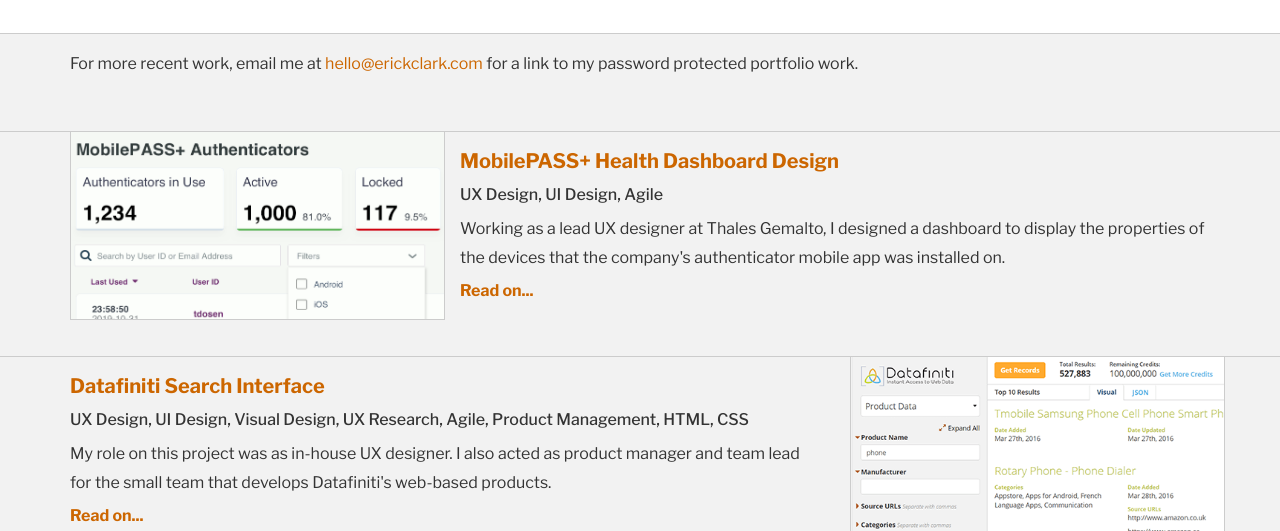
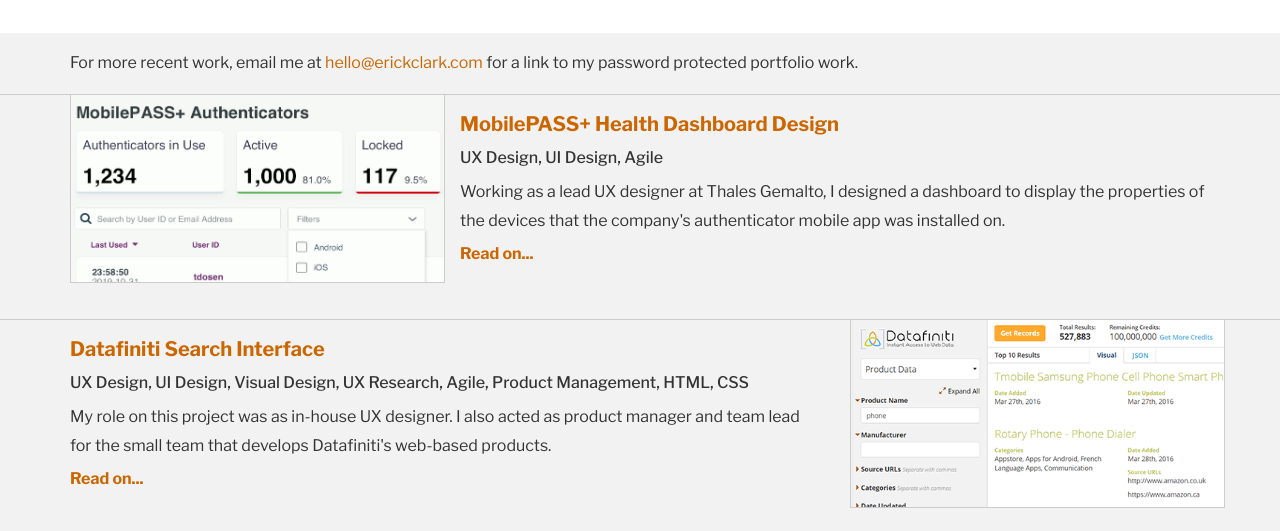
Before and after one commit to erickclark/erickclark.com, a plain HTML site: page index.html in a window 1280 px wide. Shown: the part 269-800 px from the top of the page. Drawn offline with nearby package versions, Linux system fonts and the light colour scheme; files whose address does not match are found by name.

Commit message:
Style Update

```diff
--- a/index.html
+++ b/index.html
@@ -85,7 +85,7 @@
 			</div>
 		</div>
 	</div>
-	<div class="gray1 bar">
+	<div class="gray1">
 		<div class="container">
             <div class="row">
                 <div class="col-sm-12 recent">
```
Also changed, not shown: 1 other file.
